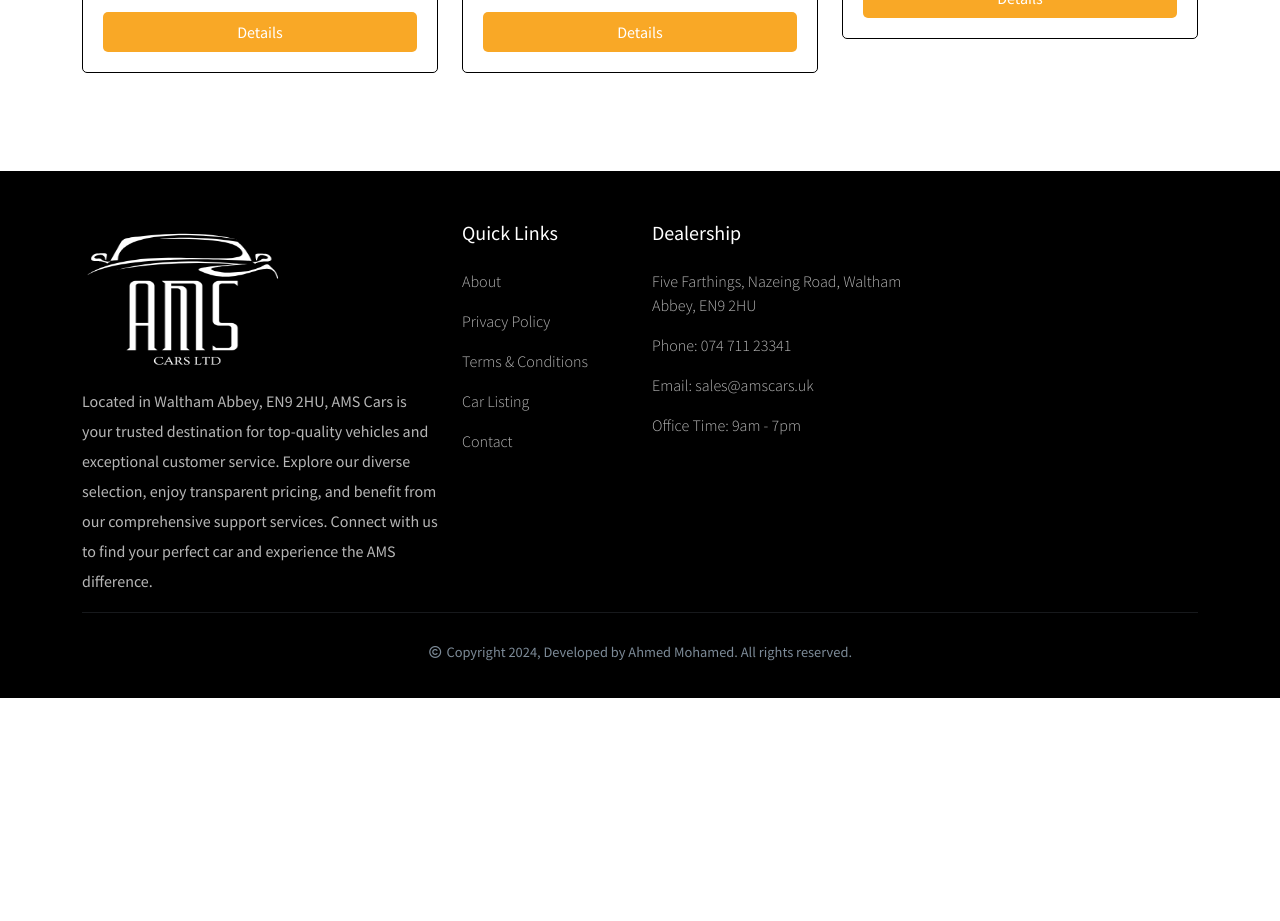
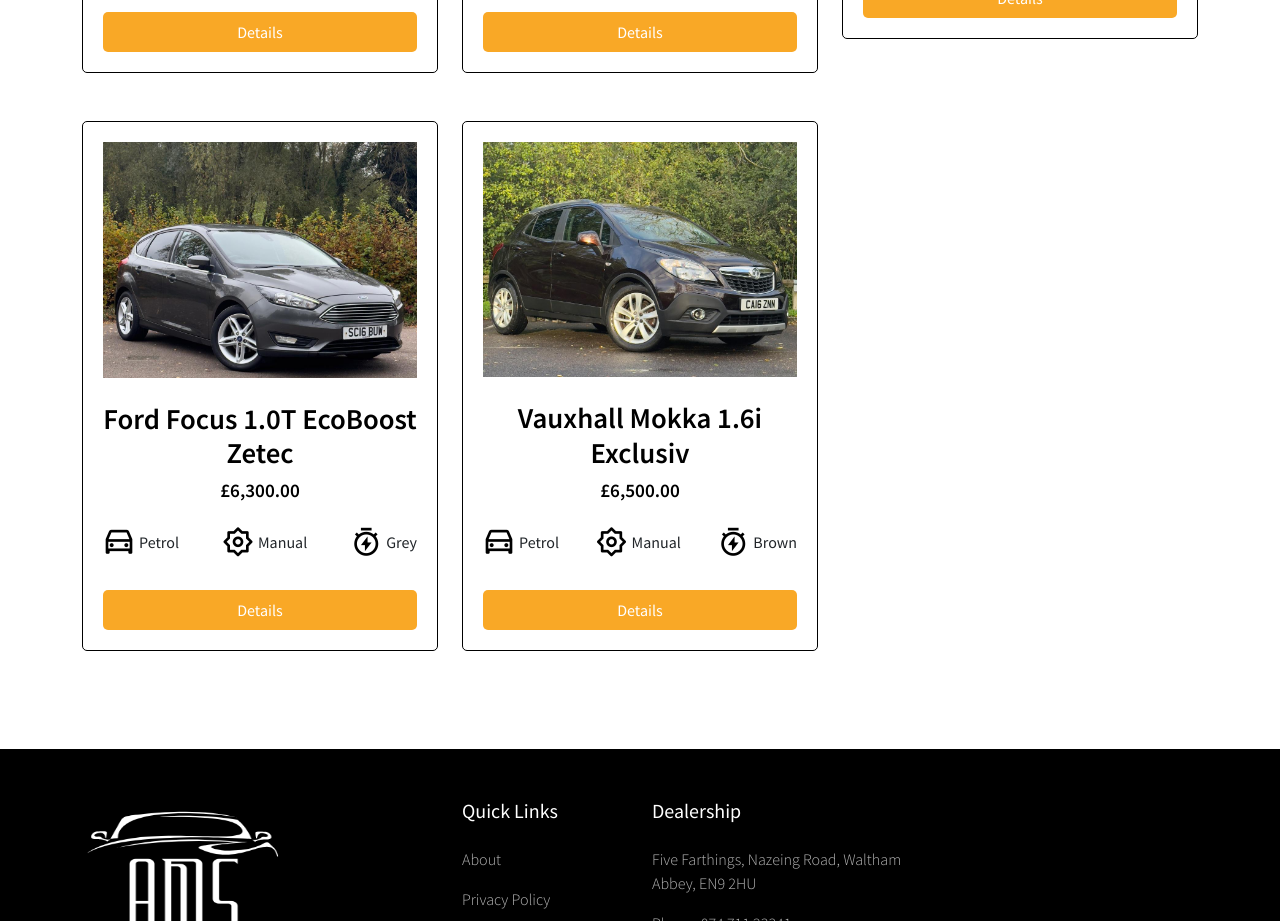
Before and after one commit to ahmed-dev-mo/ams_car_ltd, a React (Create React App) app: page /cars in a window 1280 px wide. Shown: the part 1740-2661 px from the top of the page. Before the commit the page ends 2438 px from the top, so only its background shows below. Built offline with nearby package versions, Linux system fonts and the light colour scheme.

Commit message:
Update carData.js
added

SC16BUW Ford Focus Grey
CA16ZNN Vauxhall Mokka

```diff
--- a/src/assets/data/carData.js
+++ b/src/assets/data/carData.js
@@ -129,6 +129,75 @@
 import YK64HKY_16 from "../all-images/car-pics-and-description/YK64HKY/YK64HKY_16.png";
 import YK64HKY_17 from "../all-images/car-pics-and-description/YK64HKY/YK64HKY_17.png";
 import YK64HKY_18 from "../all-images/car-pics-and-description/YK64HKY/YK64HKY_18.png";
+
+//SC16 BUW
+import SC16BUW_Mainimage from "../all-images/car-pics-and-description/SC16BUW/SC16BUW_Mainimage.png";
+import SC16BUW_1 from "../all-images/car-pics-and-description/SC16BUW/SC16BUW_1.png";
+import SC16BUW_2 from "../all-images/car-pics-and-description/SC16BUW/SC16BUW_2.png";
+import SC16BUW_3 from "../all-images/car-pics-and-description/SC16BUW/SC16BUW_3.png";
+import SC16BUW_4 from "../all-images/car-pics-and-description/SC16BUW/SC16BUW_4.png";
+import SC16BUW_5 from "../all-images/car-pics-and-description/SC16BUW/SC16BUW_5.png";
+import SC16BUW_6 from "../all-images/car-pics-and-description/SC16BUW/SC16BUW_6.png";
+import SC16BUW_7 from "../all-images/car-pics-and-description/SC16BUW/SC16BUW_7.png";
+import SC16BUW_8 from "../all-images/car-pics-and-description/SC16BUW/SC16BUW_8.png";
+import SC16BUW_9 from "../all-images/car-pics-and-description/SC16BUW/SC16BUW_9.png";
+import SC16BUW_10 from "../all-images/car-pics-and-description/SC16BUW/SC16BUW_10.png";
+import SC16BUW_11 from "../all-images/car-pics-and-description/SC16BUW/SC16BUW_11.png";
+import SC16BUW_12 from "../all-images/car-pics-and-description/SC16BUW/SC16BUW_12.png";
+import SC16BUW_13 from "../all-images/car-pics-and-description/SC16BUW/SC16BUW_13.png";
+import SC16BUW_14 from "../all-images/car-pics-and-description/SC16BUW/SC16BUW_14.png";
+import SC16BUW_15 from "../all-images/car-pics-and-description/SC16BUW/SC16BUW_15.png";
+import SC16BUW_16 from "../all-images/car-pics-and-description/SC16BUW/SC16BUW_16.png";
+import SC16BUW_17 from "../all-images/car-pics-and-description/SC16BUW/SC16BUW_17.png";
+import SC16BUW_18 from "../all-images/car-pics-and-description/SC16BUW/SC16BUW_18.png";
+import SC16BUW_19 from "../all-images/car-pics-and-description/SC16BUW/SC16BUW_19.png";
+import SC16BUW_20 from "../all-images/car-pics-and-description/SC16BUW/SC16BUW_20.png";
+import SC16BUW_21 from "../all-images/car-pics-and-description/SC16BUW/SC16BUW_21.png";
+import SC16BUW_22 from "../all-images/car-pics-and-description/SC16BUW/SC16BUW_22.png";
+import SC16BUW_23 from "../all-images/car-pics-and-description/SC16BUW/SC16BUW_23.png";
+import SC16BUW_24 from "../all-images/car-pics-and-description/SC16BUW/SC16BUW_24.png";
+import SC16BUW_25 from "../all-images/car-pics-and-description/SC16BUW/SC16BUW_25.png";
+import SC16BUW_26 from "../all-images/car-pics-and-description/SC16BUW/SC16BUW_26.png";
+import SC16BUW_27 from "../all-images/car-pics-and-description/SC16BUW/SC16BUW_27.png";
+import SC16BUW_28 from "../all-images/car-pics-and-description/SC16BUW/SC16BUW_28.png";
+import SC16BUW_29 from "../all-images/car-pics-and-description/SC16BUW/SC16BUW_29.png";
+import SC16BUW_30 from "../all-images/car-pics-and-description/SC16BUW/SC16BUW_30.png";
+import SC16BUW_31 from "../all-images/car-pics-and-description/SC16BUW/SC16BUW_31.png";
+import SC16BUW_32 from "../all-images/car-pics-and-description/SC16BUW/SC16BUW_32.png";
+
+//CA16 ZNN
+import CA16ZNN_Mainimage from "../all-images/car-pics-and-description/CA16ZNN/CA16ZNN_Main_image.png";
+import CA16ZNN_1 from "../all-images/car-pics-and-description/CA16ZNN/CA16ZNN_1.png";
+import CA16ZNN_2 from "../all-images/car-pics-and-description/CA16ZNN/CA16ZNN_2.png";
+import CA16ZNN_3 from "../all-images/car-pics-and-description/CA16ZNN/CA16ZNN_3.png";
+import CA16ZNN_4 from "../all-images/car-pics-and-description/CA16ZNN/CA16ZNN_4.png";
+import CA16ZNN_5 from "../all-images/car-pics-and-description/CA16ZNN/CA16ZNN_5.png";
+import CA16ZNN_6 from "../all-images/car-pics-and-description/CA16ZNN/CA16ZNN_6.png";
+import CA16ZNN_7 from "../all-images/car-pics-and-description/CA16ZNN/CA16ZNN_7.png";
+import CA16ZNN_8 from "../all-images/car-pics-and-description/CA16ZNN/CA16ZNN_8.png";
+import CA16ZNN_9 from "../all-images/car-pics-and-description/CA16ZNN/CA16ZNN_9.png";
+import CA16ZNN_10 from "../all-images/car-pics-and-description/CA16ZNN/CA16ZNN_10.png";
+import CA16ZNN_11 from "../all-images/car-pics-and-description/CA16ZNN/CA16ZNN_11.png";
+import CA16ZNN_12 from "../all-images/car-pics-and-description/CA16ZNN/CA16ZNN_12.png";
+import CA16ZNN_13 from "../all-images/car-pics-and-description/CA16ZNN/CA16ZNN_13.png";
+import CA16ZNN_14 from "../all-images/car-pics-and-description/CA16ZNN/CA16ZNN_14.png";
+import CA16ZNN_15 from "../all-images/car-pics-and-description/CA16ZNN/CA16ZNN_15.png";
+import CA16ZNN_16 from "../all-images/car-pics-and-description/CA16ZNN/CA16ZNN_16.png";
+import CA16ZNN_17 from "../all-images/car-pics-and-description/CA16ZNN/CA16ZNN_17.png";
+import CA16ZNN_18 from "../all-images/car-pics-and-description/CA16ZNN/CA16ZNN_18.png";
+import CA16ZNN_19 from "../all-images/car-pics-and-description/CA16ZNN/CA16ZNN_19.png";
+import CA16ZNN_20 from "../all-images/car-pics-and-description/CA16ZNN/CA16ZNN_20.png";
+import CA16ZNN_21 from "../all-images/car-pics-and-description/CA16ZNN/CA16ZNN_21.png";
+import CA16ZNN_22 from "../all-images/car-pics-and-description/CA16ZNN/CA16ZNN_22.png";
+import CA16ZNN_23 from "../all-images/car-pics-and-description/CA16ZNN/CA16ZNN_23.png";
+import CA16ZNN_24 from "../all-images/car-pics-and-description/CA16ZNN/CA16ZNN_24.png";
+import CA16ZNN_25 from "../all-images/car-pics-and-description/CA16ZNN/CA16ZNN_25.png";
+import CA16ZNN_26 from "../all-images/car-pics-and-description/CA16ZNN/CA16ZNN_26.png";
+import CA16ZNN_27 from "../all-images/car-pics-and-description/CA16ZNN/CA16ZNN_27.png";
+import CA16ZNN_28 from "../all-images/car-pics-and-description/CA16ZNN/CA16ZNN_28.png";
+import CA16ZNN_29 from "../all-images/car-pics-and-description/CA16ZNN/CA16ZNN_29.png";
+import CA16ZNN_30 from "../all-images/car-pics-and-description/CA16ZNN/CA16ZNN_30.png";
+
 
 const carData = [
   //BX65 YOT
@@ -376,6 +445,113 @@
     dateofRegistration:	"30 November 2014",
   },
 
+  //SC16BUW
+  {
+
+    id: 7,
+    carName: "Ford Focus 1.0T EcoBoost Zetec",
+    brand: "Ford",
+    model: "Focus",
+    imgUrl: SC16BUW_Mainimage,
+    slide: [
+      SC16BUW_Mainimage,
+      SC16BUW_1,
+      SC16BUW_2,
+      SC16BUW_3,
+      SC16BUW_4,
+      SC16BUW_5,
+      SC16BUW_6,
+      SC16BUW_7,
+      SC16BUW_8,
+      SC16BUW_9,
+      SC16BUW_10,
+      SC16BUW_11,
+      SC16BUW_12,
+      SC16BUW_13,
+      SC16BUW_14,
+      SC16BUW_15,
+      SC16BUW_16,
+      SC16BUW_17,
+      SC16BUW_18,
+      SC16BUW_19,
+      SC16BUW_20,
+      SC16BUW_21,
+      SC16BUW_22,
+      SC16BUW_23,
+      SC16BUW_24,
+      SC16BUW_25,
+      SC16BUW_26,
+      SC16BUW_27,
+      SC16BUW_28,
+      SC16BUW_29,
+      SC16BUW_30,
+      SC16BUW_31,
+      SC16BUW_32,
+    ],
+    price: "6,300",
+    fuelType: "Petrol",
+    transmission: "Manual",
+    colour: "Grey",
+    description:
+    "We are proud to offer this beautiful example of a practical hatch. The car has been very well looked after and maintained with full service history. The car hasn't missed a beat for service with 7 stamps in the book. An excellent choice for small families and daily commuters. Low running costs and high reliability. Here at AMS Cars we ensure the highest standard. Every car is carefully handpicked and prepared to the highest standards. We put ourselves in the customers shoes and your satisfaction is our top priority. We offer fully comprehensive warranty for 6 months and give you the option to extend it to your need and up to three years. The car comes with two keys and full service history. Any inspection or viewing are welcome by appointment. Please do not hesitate to reach out for any inquiries. Grey, 2 owners, £6,300",
+    bodyStyle: "Hatchback",
+    engineSize: "Engine Size - 999 cc",
+    euroStatus: "Euro Status - 6",
+    dateofRegistration:	"31 May 2016",
+  },
+
+  //CA16ZNN
+  {
+
+    id: 8,
+    carName: "Vauxhall Mokka 1.6i Exclusiv",
+    brand: "Vauxhall",
+    model: "Mokka",
+    imgUrl: CA16ZNN_Mainimage,
+    slide: [
+      CA16ZNN_Mainimage,
+      CA16ZNN_1,
+      CA16ZNN_2,
+      CA16ZNN_3,
+      CA16ZNN_4,
+      CA16ZNN_5,
+      CA16ZNN_6,
+      CA16ZNN_7,
+      CA16ZNN_8,
+      CA16ZNN_9,
+      CA16ZNN_10,
+      CA16ZNN_11,
+      CA16ZNN_12,
+      CA16ZNN_13,
+      CA16ZNN_14,
+      CA16ZNN_15,
+      CA16ZNN_16,
+      CA16ZNN_17,
+      CA16ZNN_18,
+      CA16ZNN_19,
+      CA16ZNN_20,
+      CA16ZNN_21,
+      CA16ZNN_22,
+      CA16ZNN_23,
+      CA16ZNN_24,
+      CA16ZNN_25,
+      CA16ZNN_26,
+      CA16ZNN_27,
+      CA16ZNN_28,
+      CA16ZNN_29,
+      CA16ZNN_30,
+    ],
+    price: "6,500",
+    fuelType: "Petrol",
+    transmission: "Manual",
+    colour: "Brown",
+    description:
+    "We are proud to offer this beautiful example of a practical car. The car has been very well looked after and maintained with full service history. Spotless condition all around and excellent bodywork. The perfect choice for small families and daily commuters. Low running costs and high reliability. Here at AMS Cars we ensure the highest standard. Every car is carefully handpicked and prepared to the highest standards. We put ourselves in the customers shoes and your satisfaction is our top priority. We offer fully comprehensive warranty for 6 months and give you the option to extend it to your need up to three years. The car comes with two keys and service history. Any inspection or viewing are welcome by appointment. Please do not hesitate to reach out for any inquiries. Brown, 2 owners, £6,500",
+    bodyStyle: "SUV",
+    engineSize: "Engine Size - 1598 cc",
+    euroStatus: "Euro Status - 6",
+    dateofRegistration:	"05 July 2016",
+  },
 ];
 
 export default carData;
```
